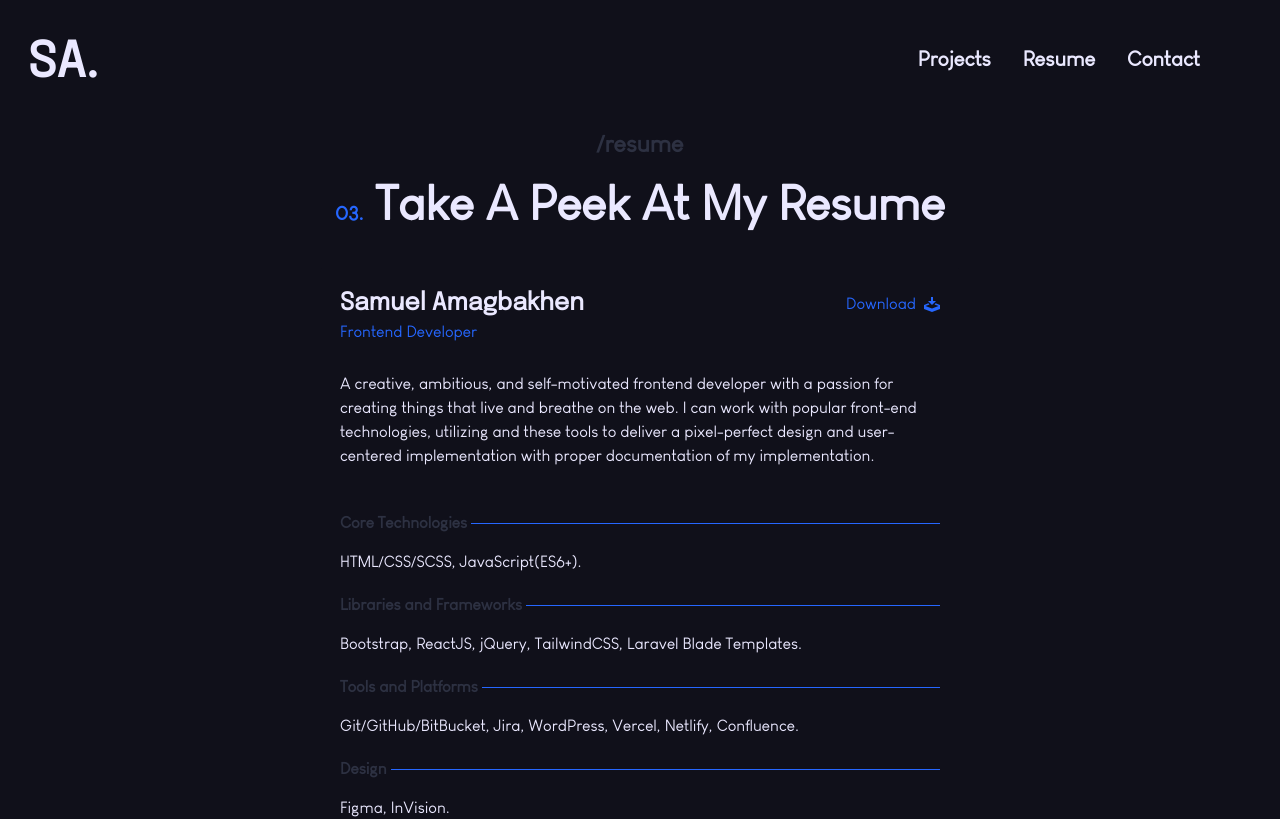
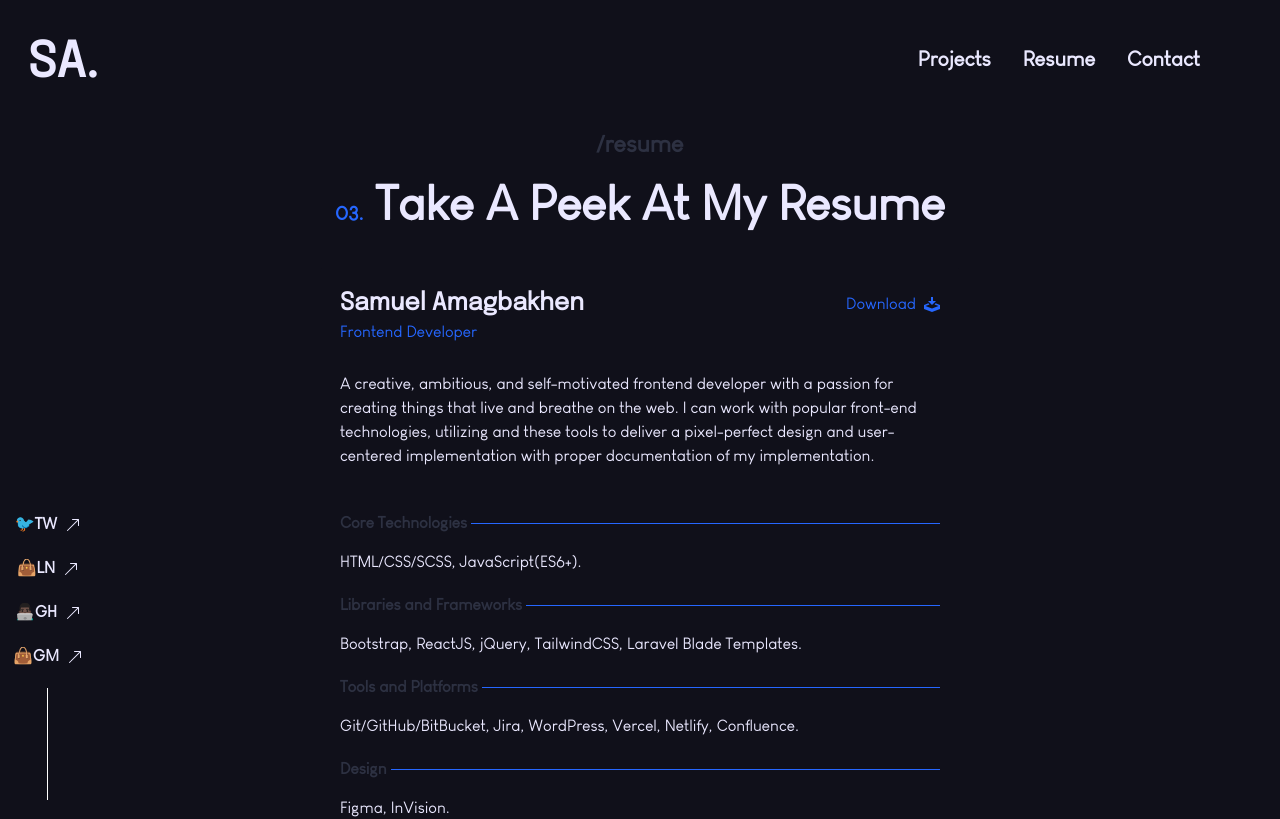
Before and after one commit to samuelorobosa/portfolio-v3, a React (Create React App) app: page /resume in a window 1280 px wide. Shown: the top 819 px of the page. Built offline with nearby package versions, Linux system fonts and the light colour scheme.

Commit message:
Made Side Socials a component

```diff
--- /dev/null
+++ b/src/components/SocialSide/SocialSide.jsx
@@ -0,0 +1,26 @@
+import {socialsData} from "../../data/Home/socialsData";
+import {Link} from "react-router-dom";
+import {BsArrowUpRight} from "react-icons/bs";
+
+function SocialSide () {
+
+
+    return(
+        <>
+            <ul className="after:content[''] after:mx-auto after:block after:w-px after:h-28 after:bg-white fixed bottom-0 ml-px text-center hidden md:block">
+                {socialsData.map(social => (
+                    <li key={social.id} className="hover:-translate-y-2 mb-5 hover:transition transition duration-700 ease-in-out delay-150 font-semibold">
+                        <Link className="px-3 inline-block block hover-secondary-text-color transition duration-500 ease-in-out"
+                              to={social.url}>
+                            {social.icon}{social.name} &nbsp;
+                            <BsArrowUpRight className="inline"/>
+                        </Link>
+                    </li>
+                ))
+                }
+            </ul>
+        </>
+    )
+}
+
+export default SocialSide;
--- a/src/pages/Projects.jsx
+++ b/src/pages/Projects.jsx
@@ -1,10 +1,9 @@
 import {useContext, useEffect} from "react";
-import {Link, useLocation} from "react-router-dom";
 import NavigationContext from "../context/NavigationContext/NavigationContext";
-import {socialsData} from "../data/Home/socialsData";
-import {BsArrowUpRight} from "react-icons/bs";
 import { FiGithub, FiExternalLink } from "react-icons/fi";
 import {projectsData} from "../data/Projects/projectsData";
+import SocialSide from "../components/SocialSide/SocialSide";
+import {useLocation} from "react-router-dom";
 
 const Projects = () => {
     const location = useLocation().pathname
@@ -18,18 +17,8 @@ const Projects = () => {
     },[dispatch, location])
     return(
         <>
-            <ul className="after:content[''] after:mx-auto after:block after:w-px after:h-28 after:bg-white fixed bottom-0 ml-px text-center hidden md:block">
-                {socialsData.map(social => (
-                    <li key={social.id} className="hover:-translate-y-2 mb-5 hover:transition transition duration-700 ease-in-out delay-150 font-semibold">
-                        <Link className="px-3 inline-block block hover-secondary-text-color transition duration-500 ease-in-out"
-                          to={social.url}>
-                        {social.icon}{social.name} &nbsp;
-                        <BsArrowUpRight className="inline"/>
-                        </Link>
-                    </li>
-                ))
-                }
-            </ul>
+            <SocialSide/>
+
             <h1 className="font-semibold text-2xl  text-center secondary-text-color mb-5">{pathName}</h1>
               <h1 className="text-5xl font-extrabold text-center">
                   <span className="stand-out-color text-xl inline-block mr-3">02.</span>
--- a/src/pages/Resume.jsx
+++ b/src/pages/Resume.jsx
@@ -6,6 +6,7 @@ import './styles.scss'
 import {resumeData} from "../data/Resume/resumeData";
 import { v4 as uuidv4 } from 'uuid';
 import Pdf from "../assets/resume/Resume.pdf";
+import SocialSide from "../components/SocialSide/SocialSide";
 
 function Resume (){
     const location = useLocation().pathname
@@ -20,6 +21,8 @@ function Resume (){
     },[dispatch, location])
     return(
        <>
+           <SocialSide/>
+
            <h1 className="font-semibold text-2xl  text-center secondary-text-color mb-5">{pathName}</h1>
            <h1 className="text-5xl font-extrabold text-center">
                <span className="stand-out-color text-xl inline-block mr-3">03.</span>
```
